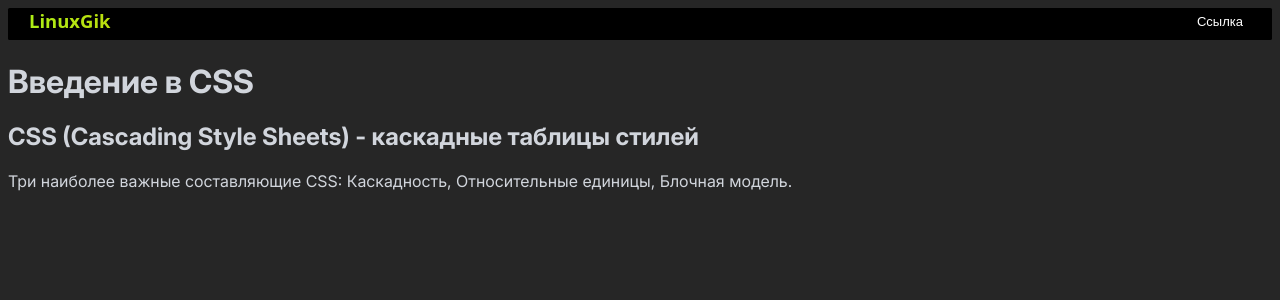
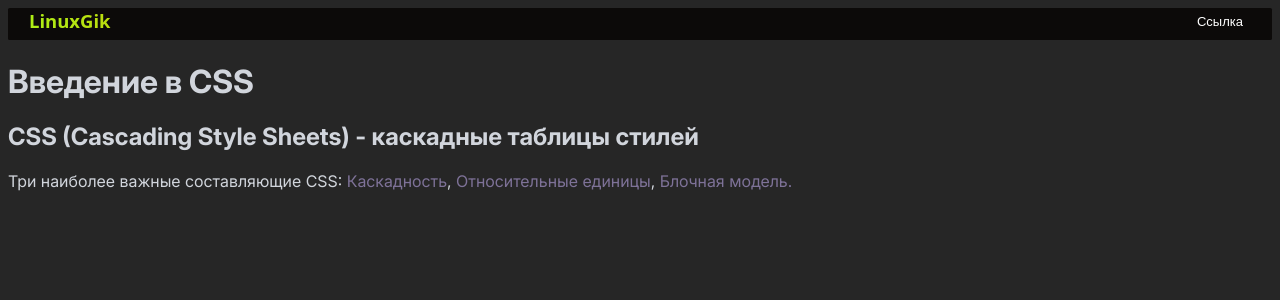
Before and after one commit to LinuxGik/linuxgik.github.io, a Jekyll site: the page built from index.html, in a window 1280 px wide. Shown: the top 300 px of the page. Built offline with Jekyll 4.4.1, drawn with Linux system fonts in a browser that asks for light colours.

```diff
--- /dev/null
+++ b/assets/css/colorVar/linuxgik-color-variable.css
@@ -0,0 +1,5 @@
+@import "color-tail.css";
+
+:root {
+    --attention: oklch(0.5771 0.059 299.01)
+}
--- a/assets/css/main.css
+++ b/assets/css/main.css
@@ -1,4 +1,4 @@
-@import "color-tail.css";
+@import "colorVar/linuxgik-color-variable.css";
 @import "font/font.css";
 
 html {
@@ -11,7 +11,7 @@ html {
 .site-nav {
     display: flex;
     padding-left: .5em;
-    background-color: #000000;
+    background-color: var(--color-stone-950);
     list-style-type: none;
     border-radius: .1em;
     margin: 0;
@@ -30,7 +30,7 @@ html {
 .site-nav > li > a {
     display: block;
     padding: 3px 1em;
-    background-color: #000000;
+    background-color: inherit;
     color: white;
     text-decoration: none;
     font-family: "open", sans-serif;
@@ -49,3 +49,6 @@ html {
 .site-nav > li + li {
     margin-left: auto;
 }
+ .attention {
+     color: var(--attention);
+ }
--- a/index.html
+++ b/index.html
@@ -1,8 +1,9 @@
 ---
 layout: default
 ---
-
+<section>
 <h2>CSS (Cascading Style Sheets) - каскадные таблицы стилей</h2>
 <p>Три наиболее важные составляющие CSS: <span class="attention">Каскадность</span>,
     <span class="attention">Относительные единицы</span>, <span class="attention">Блочная модель.</span>
 </p>
+</section>
```
Also changed, not shown: assets/css/readme-css.md (+12 -2 lines), assets/css/colorVar/color-tail.css (renamed from assets/css/color-tail.css).
